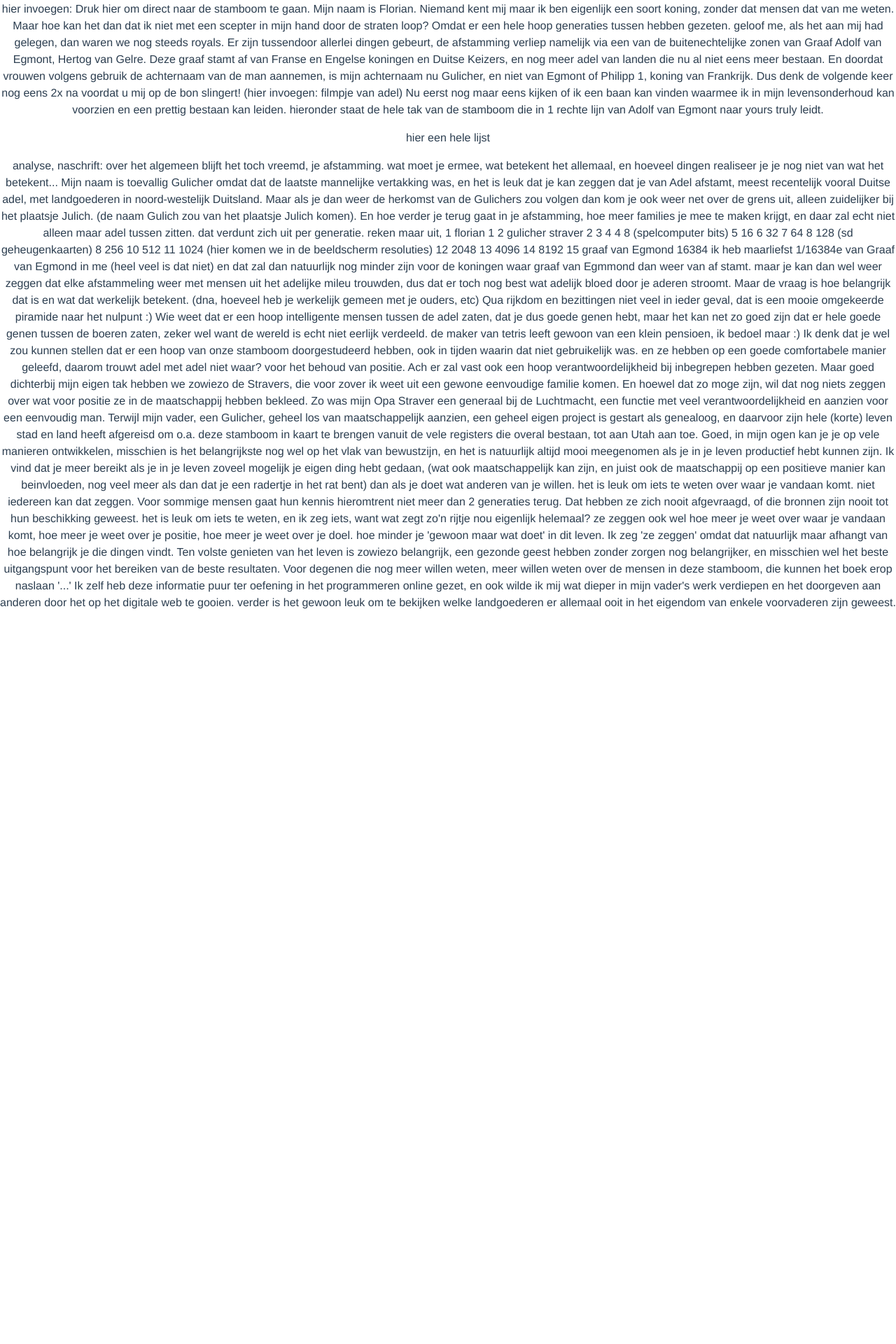
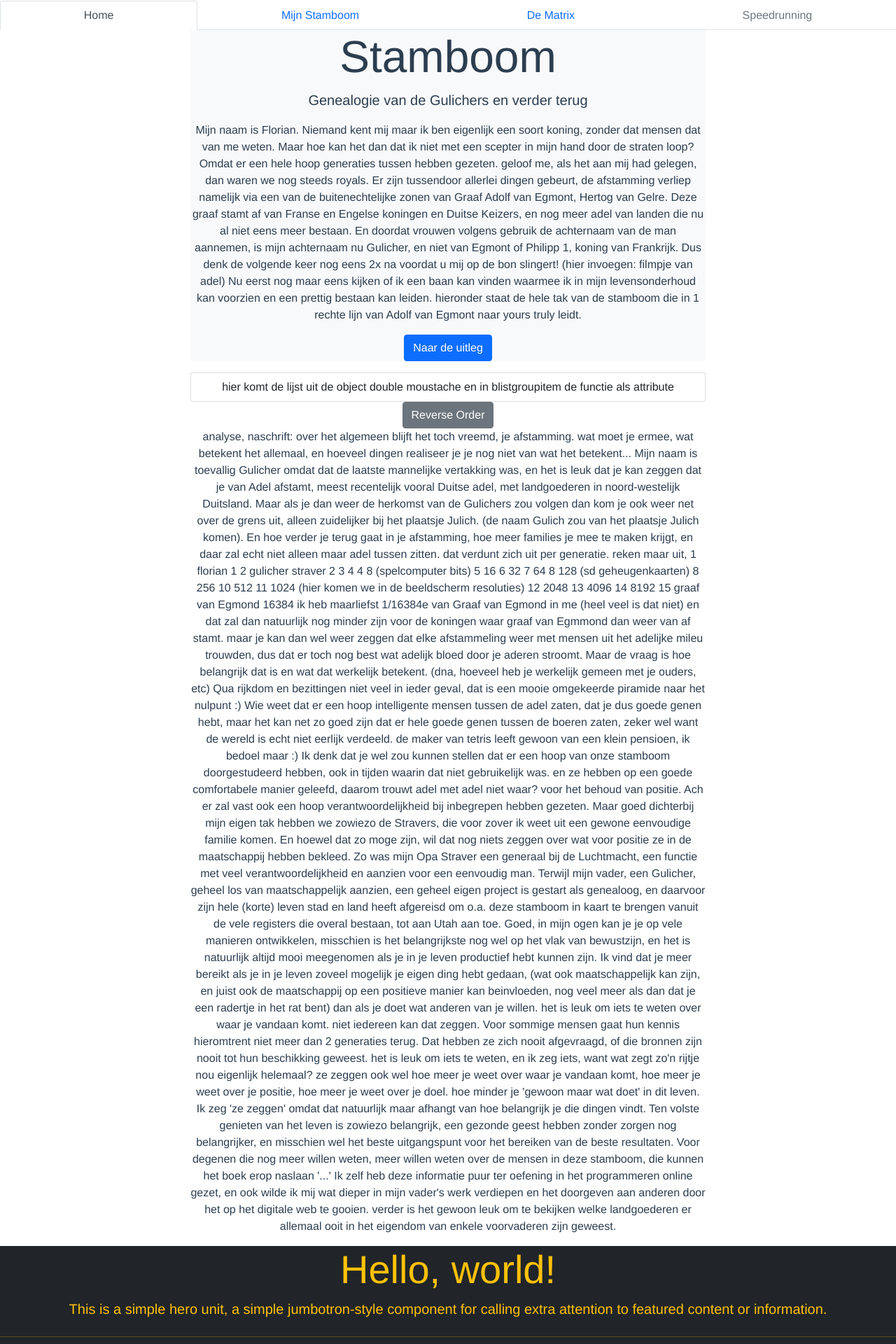
Before and after one commit to GraagNaarMijnWerk/random1, a Vue app: page / in a window 1280 px wide. Shown: the part 259-2179 px from the top of the page at 70% size. Before the commit the page ends 1148 px from the top, so only its background shows below. Built offline with nearby package versions, Linux system fonts and the light colour scheme.

Commit message:
before adding plugins

```diff
--- a/src/App.vue
+++ b/src/App.vue
@@ -5,25 +5,35 @@
     <HelloWorld msg="Welcome to Your Vue.js App"/>
     -->
     <img alt="Vue logo" src="./assets/logo.png">
-    <HeaderIntro/>
-    <StamboomLijst/>
-    <Naschrift/>
+    <MainHeader/>
+    <b-container class="bv-example-row">
+      <b-row>
+        <b-col sm="8" offset="2">
+          <StamboomLijst/>
+          <Naschrift/>
+        </b-col>
+      </b-row>
+    </b-container>
+    <TestComponent/>
   </div>
 </template>
 
 <script>
 import HelloWorld from './components/HelloWorld.vue'
-import HeaderIntro from './components/HeaderIntro.vue'
+import MainHeader from './components/MainHeader.vue'
 import StamboomLijst from './components/StamboomLijst.vue'
 import Naschrift from './components/Naschrift.vue'
+import TestComponent from './components/TestComponent.vue'
+
 
 export default {
   name: 'App',
   components: {
     HelloWorld,
-    HeaderIntro,
+    MainHeader,
     StamboomLijst,
-    Naschrift
+    Naschrift,
+    TestComponent
   }
 }
 </script>
--- a/src/components/HeaderIntro.vue
+++ /dev/null
@@ -1,15 +0,0 @@
-<template>
-  <div class="Intro">
-    <p> hier invoegen: Druk hier om direct naar de stamboom te gaan.
-Mijn naam is Florian. Niemand kent mij maar ik ben eigenlijk een soort koning, zonder dat mensen dat van me weten. Maar hoe kan het dan dat
-ik niet met een scepter in mijn hand door de straten loop? Omdat er een hele hoop generaties tussen hebben gezeten. geloof me,
-als het aan mij had gelegen, dan waren we nog steeds royals. Er zijn tussendoor allerlei dingen gebeurt, de afstamming verliep namelijk
-via een van de buitenechtelijke zonen van Graaf Adolf van Egmont, Hertog van Gelre. Deze graaf stamt af van Franse en Engelse koningen
-en Duitse Keizers, en nog meer adel van landen die nu al niet eens meer bestaan.
-En doordat vrouwen volgens gebruik de achternaam van de man aannemen, is mijn achternaam nu Gulicher,
-en niet van Egmont of Philipp 1, koning van Frankrijk.
-Dus denk de volgende keer nog eens 2x na voordat u mij op de bon slingert! (hier invoegen: filmpje van adel)
-Nu eerst nog maar eens kijken of ik een baan kan vinden waarmee ik in mijn levensonderhoud kan voorzien en een prettig bestaan kan leiden.
-hieronder staat de hele tak van de stamboom die in 1 rechte lijn van Adolf van Egmont naar yours truly leidt.  </p>
-  </div>
-</template>
--- /dev/null
+++ b/src/components/MainHeader.vue
@@ -0,0 +1,10 @@
+<template>
+  <div class="MainHeader">
+    <b-nav tabs fill>
+      <b-nav-item active>Home</b-nav-item>
+      <b-nav-item>Mijn Stamboom</b-nav-item>
+      <b-nav-item>De Matrix</b-nav-item>
+      <b-nav-item disabled>Speedrunning</b-nav-item>
+    </b-nav>
+  </div>
+</template>
--- a/src/components/StamboomLijst.vue
+++ b/src/components/StamboomLijst.vue
@@ -1,5 +1,36 @@
 <template>
-  <div class="StamboomLijst">
-    <p> hier een hele lijst </p>
+  <div class="StamboomTotaal">
+    <div class="StamboomIntro">
+      <b-jumbotron bg-variant="light" header="Stamboom" lead="Genealogie van de Gulichers en verder terug">
+        <p>
+        Mijn naam is Florian. Niemand kent mij maar ik ben eigenlijk een soort koning, zonder dat mensen dat van me weten. Maar hoe kan het dan dat
+        ik niet met een scepter in mijn hand door de straten loop? Omdat er een hele hoop generaties tussen hebben gezeten. geloof me,
+        als het aan mij had gelegen, dan waren we nog steeds royals. Er zijn tussendoor allerlei dingen gebeurt, de afstamming verliep namelijk
+        via een van de buitenechtelijke zonen van Graaf Adolf van Egmont, Hertog van Gelre. Deze graaf stamt af van Franse en Engelse koningen
+        en Duitse Keizers, en nog meer adel van landen die nu al niet eens meer bestaan.
+        En doordat vrouwen volgens gebruik de achternaam van de man aannemen, is mijn achternaam nu Gulicher,
+        en niet van Egmont of Philipp 1, koning van Frankrijk.
+        Dus denk de volgende keer nog eens 2x na voordat u mij op de bon slingert! (hier invoegen: filmpje van adel)
+        Nu eerst nog maar eens kijken of ik een baan kan vinden waarmee ik in mijn levensonderhoud kan voorzien en een prettig bestaan kan leiden.
+        hieronder staat de hele tak van de stamboom die in 1 rechte lijn van Adolf van Egmont naar yours truly leidt.
+        </p>
+        <b-button variant="primary" href="#">Naar de uitleg</b-button>
+      </b-jumbotron>
+    </div>
+    <p></p>
+    <div class="StamboomLijst">
+      <b-jumbotron>
+        <b-list-group>
+          <b-list-group-item
+          >
+            hier komt de lijst uit de object double moustache en in blistgroupitem de functie als attribute
+          </b-list-group-item>
+        </b-list-group>
+        <b-button
+        >
+          Reverse Order
+        </b-button>
+      </b-jumbotron>
+    </div>
   </div>
 </template>
--- /dev/null
+++ b/src/components/TestComponent.vue
@@ -0,0 +1,13 @@
+<template>
+  <div class="TestComponent">
+    <b-jumbotron bg-variant="dark" text-variant="warning">
+      <h1 class="display-4">Hello, world!</h1>
+      <p class="lead">This is a simple hero unit, a simple jumbotron-style component for calling extra attention to featured content or information.</p>
+      <hr class="my-4">
+      <p>It uses utility classes for typography and spacing to space content out within the larger container.</p>
+      <p class="lead">
+        <a class="btn btn-outline-primary btn-lg" href="#" role="button">Learn more</a>
+      </p>
+    </b-jumbotron>
+  </div>
+</template>
--- a/src/main.js
+++ b/src/main.js
@@ -5,8 +5,8 @@ import 'bootstrap-vue/dist/bootstrap-vue.css' //--CSS PORTION. no .use
 
 import App from './App.vue'
 
-Vue.use(BootstrapVue, IconsPlugin) // Install BootstrapVue --JAVASCRIPT PORTION
-
+Vue.use(BootstrapVue) // Install BootstrapVue --JAVASCRIPT PORTION
+Vue.use(IconsPlugin) // Install BootstrapVue --JAVASCRIPT PORTION
 
 
 Vue.config.productionTip = false
```
